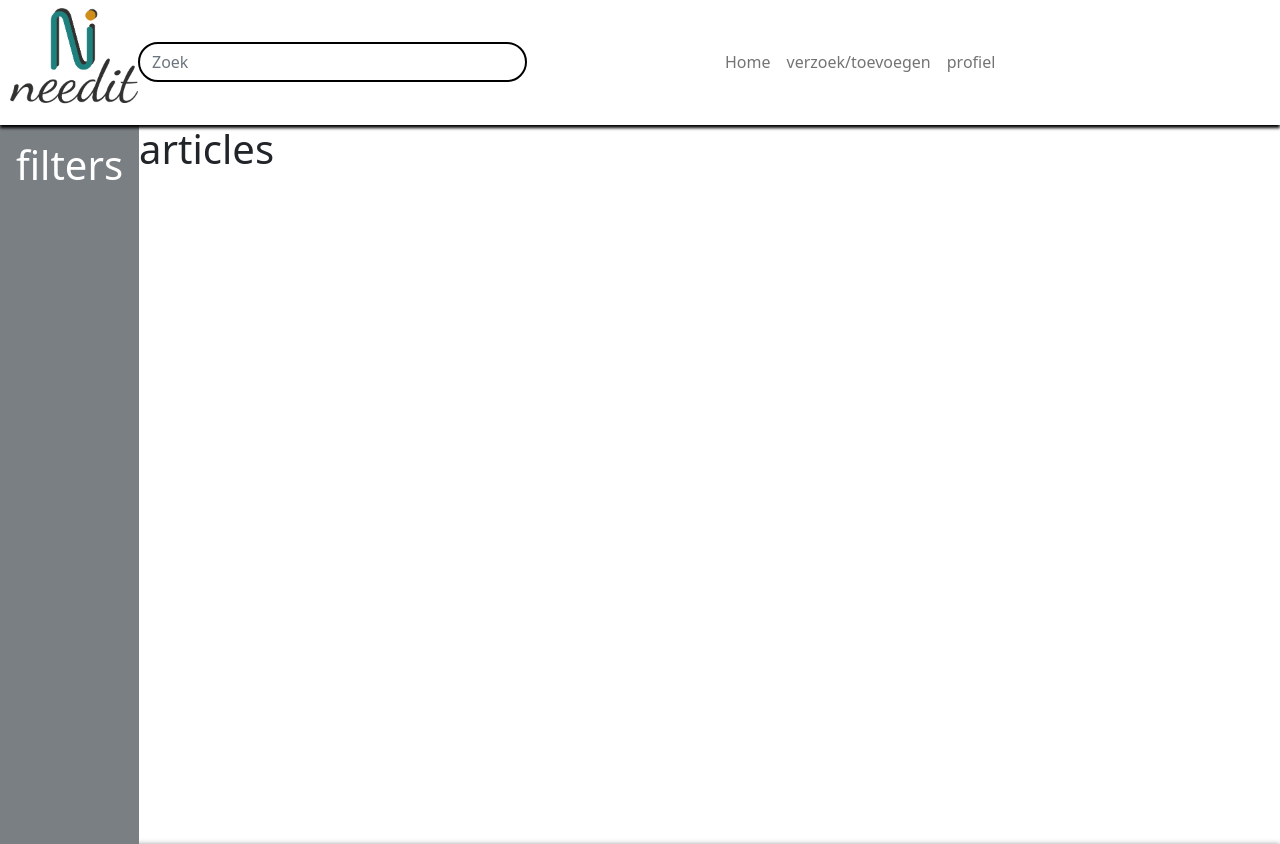
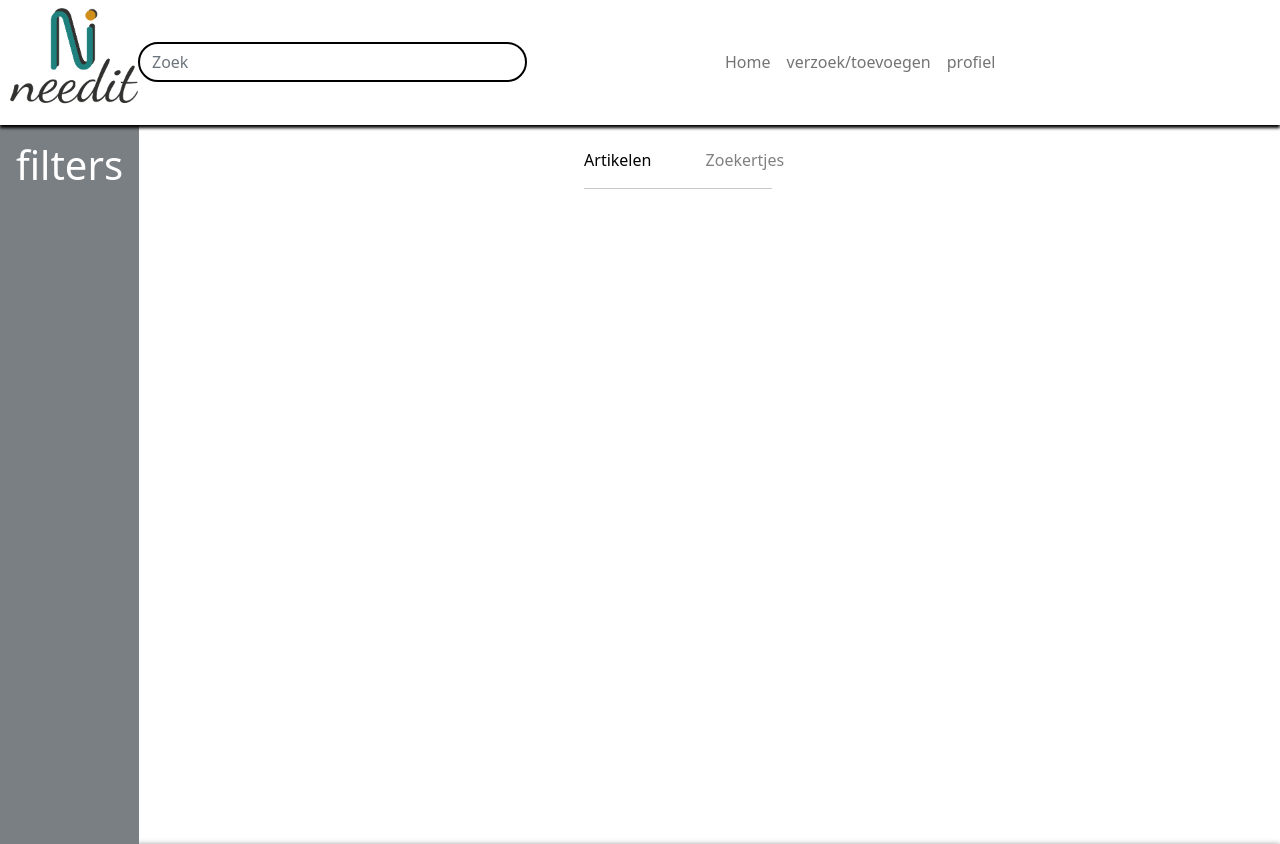
Before and after one commit to BlackElias/needit, a PHP site: page / in a window 1280 px wide. Shown: the top 844 px of the page. Run offline with PHP 8.4, Linux system fonts and the light colour scheme; some web fonts are replaced.

Commit message:
index page

```diff
--- a/app.css
+++ b/app.css
@@ -40,4 +40,13 @@
     .bg-image{
         height: 86vh;
     }
+    .finders{
+           font-family: futura-pt, sans-serif;
+
+    font-weight: 200;
+    font-size: xx-large;
+    font-style: normal;
+    color: black;
+
+    }
 }
--- a/index.php
+++ b/index.php
@@ -8,6 +8,8 @@
   <script src="https://cdn.jsdelivr.net/npm/bootstrap@5.0.0-beta2/dist/js/bootstrap.bundle.min.js" integrity="sha384-b5kHyXgcpbZJO/tY9Ul7kGkf1S0CWuKcCD38l8YkeH8z8QjE0GmW1gYU5S9FOnJ0" crossorigin="anonymous"></script>
     <link href="https://cdn.jsdelivr.net/npm/bootstrap@5.0.0-beta2/dist/css/bootstrap.min.css" rel="stylesheet" integrity="sha384-BmbxuPwQa2lc/FVzBcNJ7UAyJxM6wuqIj61tLrc4wSX0szH/Ev+nYRRuWlolflfl" crossorigin="anonymous">
     <link rel="stylesheet" href="app.css">
+    <link rel="stylesheet" href="https://use.typekit.net/hay5vbn.css">
+
   <title>Document</title>
 </head>
 <!-- Navbar -->
@@ -61,9 +63,11 @@
 
 
         <div class="col-md col-mobile">
-        <h1>articles</h1>
 
-        </div>
+        <div  style= "margin-left: 39%; margin-top: 2%">
+      <a href="" class="finders " style="text-decoration: none;  color:black; margin-right:50px;">Artikelen  </a><a href="" class="finders" style="text-decoration: none; color:grey ;">Zoekertjes</a>
+       <hr style="margin-right: 73%; marging-top: 0px">
+    </div></div>
     </div>
   </div>
 </body>
```
